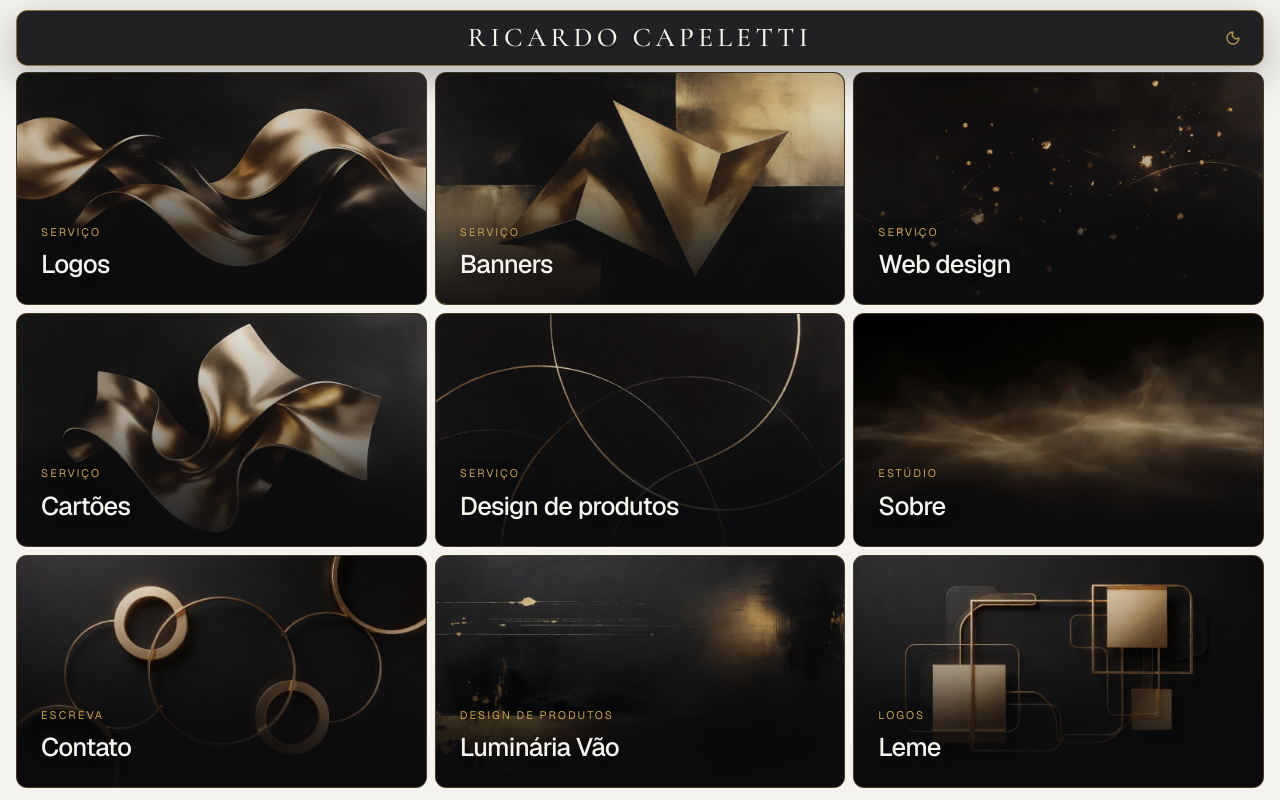
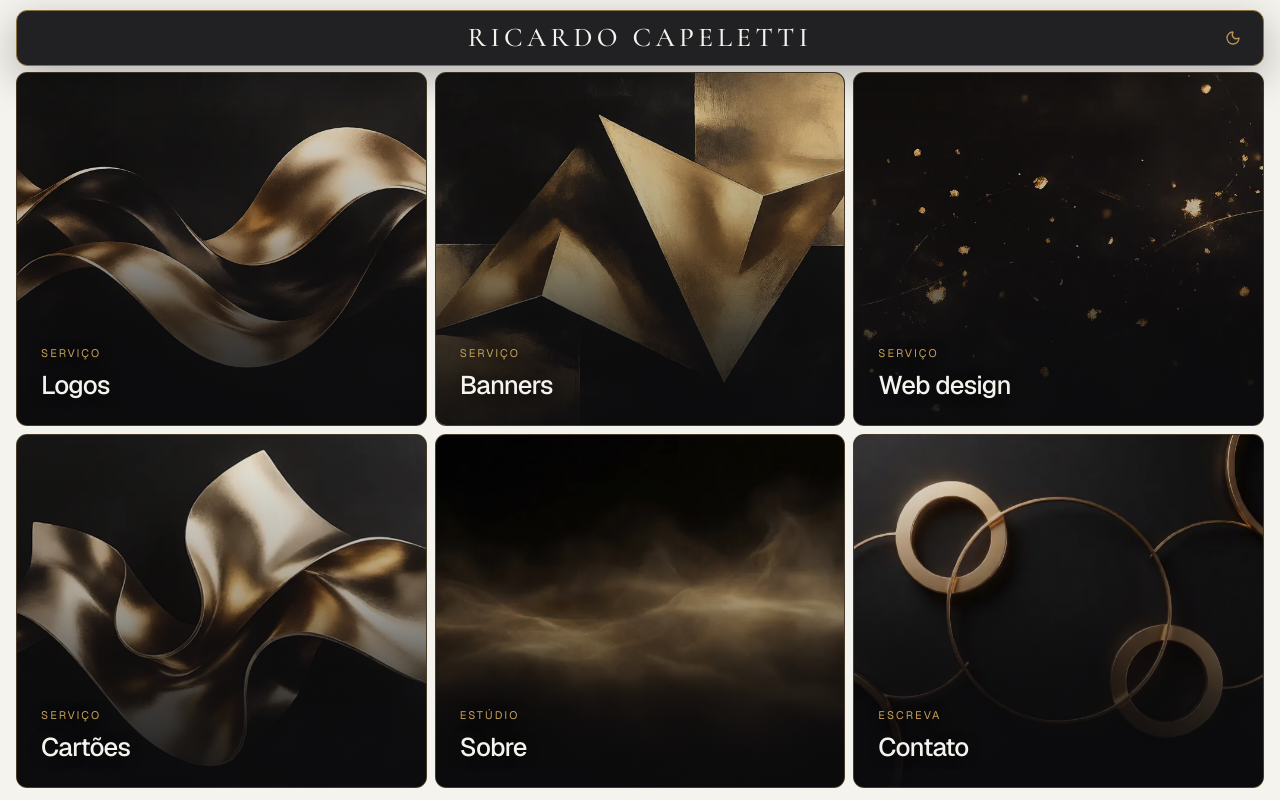
Before and after one commit to RicardoCapeletti/Portifolio, a Next.js app: page / in a window 1280 px wide. Built offline with nearby package versions, Linux system fonts and the light colour scheme; no server answers.

Commit message:
Deixa o mosaico da home em duas linhas de três.
Saem Design de produtos, Luminária Vão e Leme. Ficam Logos, Banners, Web design, Cartões, Sobre e Contato.

Co-authored-by: ricardolopescap <ricardolopescap@gmail.com>

```diff
--- a/components/landing-home.tsx
+++ b/components/landing-home.tsx
@@ -1,30 +1,21 @@
 import Link from "next/link";
 
 import { profile } from "@/content/profile";
-import {
-  categoryHref,
-  categoryNotes,
-  getFeaturedPiece,
-  portfolioCategories,
-  portfolioPieces,
-  type PortfolioCategory,
-  type PortfolioPiece,
-} from "@/content/portfolio";
+import { categoryHref, categoryNotes, type PortfolioCategory } from "@/content/portfolio";
 import { assetSrc } from "@/lib/assets";
 
 const focus =
   "focus-visible:outline focus-visible:outline-2 focus-visible:outline-offset-4 focus-visible:outline-[var(--palette-gold)]";
+
+const mosaicServices = ["Logos", "Banners", "Web design", "Cartões"] as const satisfies readonly PortfolioCategory[];
 
 const tileBackgrounds = [
   "/tiles/tile-1.webp",
   "/tiles/tile-2.webp",
   "/tiles/tile-3.webp",
   "/tiles/tile-4.webp",
-  "/tiles/tile-5.webp",
   "/tiles/tile-6.webp",
   "/tiles/tile-7.webp",
-  "/tiles/luminaria-vao.webp",
-  "/tiles/leme.webp",
 ] as const;
 
 function tileBackground(index: number): (typeof tileBackgrounds)[number] {
@@ -33,22 +24,10 @@ function tileBackground(index: number): (typeof tileBackgrounds)[number] {
   return tileBackgrounds[0];
 }
 
-type HomeTile =
-  | { kind: "service"; name: PortfolioCategory }
-  | { kind: "sobre" }
-  | { kind: "contato" }
-  | { kind: "piece"; piece: PortfolioPiece };
+type HomeTile = { kind: "service"; name: PortfolioCategory } | { kind: "sobre" } | { kind: "contato" };
 
 function homeTiles(): HomeTile[] {
-  const featured = getFeaturedPiece();
-  const companion = portfolioPieces.find((piece) => piece.slug !== featured.slug) ?? featured;
-  return [
-    ...portfolioCategories.map((name) => ({ kind: "service" as const, name })),
-    { kind: "sobre" },
-    { kind: "contato" },
-    { kind: "piece", piece: featured },
-    { kind: "piece", piece: companion },
-  ];
+  return [...mosaicServices.map((name) => ({ kind: "service" as const, name })), { kind: "sobre" }, { kind: "contato" }];
 }
 
 function tileKey(tile: HomeTile): string {
@@ -59,8 +38,6 @@ function tileKey(tile: HomeTile): string {
       return "sobre";
     case "contato":
       return "contato";
-    case "piece":
-      return tile.piece.slug;
     default: {
       const neverTile: never = tile;
       return neverTile;
@@ -121,16 +98,6 @@ function TileFace({ tile, image }: { tile: HomeTile; image: string }) {
       return <GateTile href="/sobre" kicker="Estúdio" title="Sobre" note={profile.about[0]} image={image} />;
     case "contato":
       return <GateTile href="/contato" kicker="Escreva" title="Contato" note={profile.email} image={image} />;
-    case "piece":
-      return (
-        <GateTile
-          href={`/pecas/${tile.piece.slug}`}
-          kicker={tile.piece.category}
-          title={tile.piece.title}
-          note={tile.piece.summary}
-          image={image}
-        />
-      );
     default: {
       const neverTile: never = tile;
       return neverTile;
@@ -148,7 +115,7 @@ export function LandingHome() {
       className="mx-auto flex min-h-[calc(100svh-var(--site-header))] w-full max-w-[1500px] flex-col px-3 pb-2 focus:outline-none sm:px-4 sm:pb-3"
     >
       <h1 className="sr-only">Desenhar presença com clareza</h1>
-      <ul className="gate-grid grid flex-1 grid-cols-1 gap-2 sm:grid-cols-2 lg:grid-cols-3 lg:grid-rows-3">
+      <ul className="gate-grid grid flex-1 grid-cols-1 gap-2 sm:grid-cols-2 lg:grid-cols-3 lg:grid-rows-2">
         {tiles.map((tile, index) => (
           <li key={tileKey(tile)} className="min-h-0">
             <TileFace tile={tile} image={tileBackground(index)} />
```
